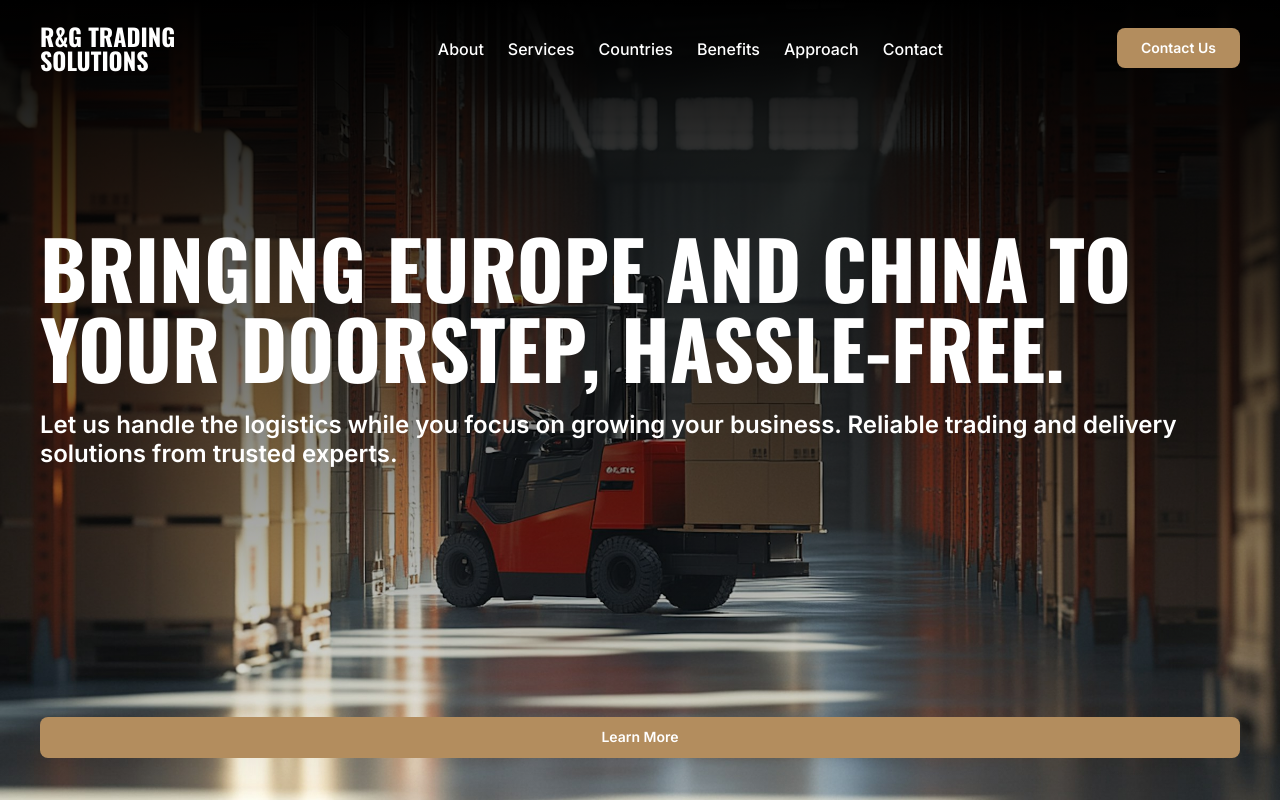
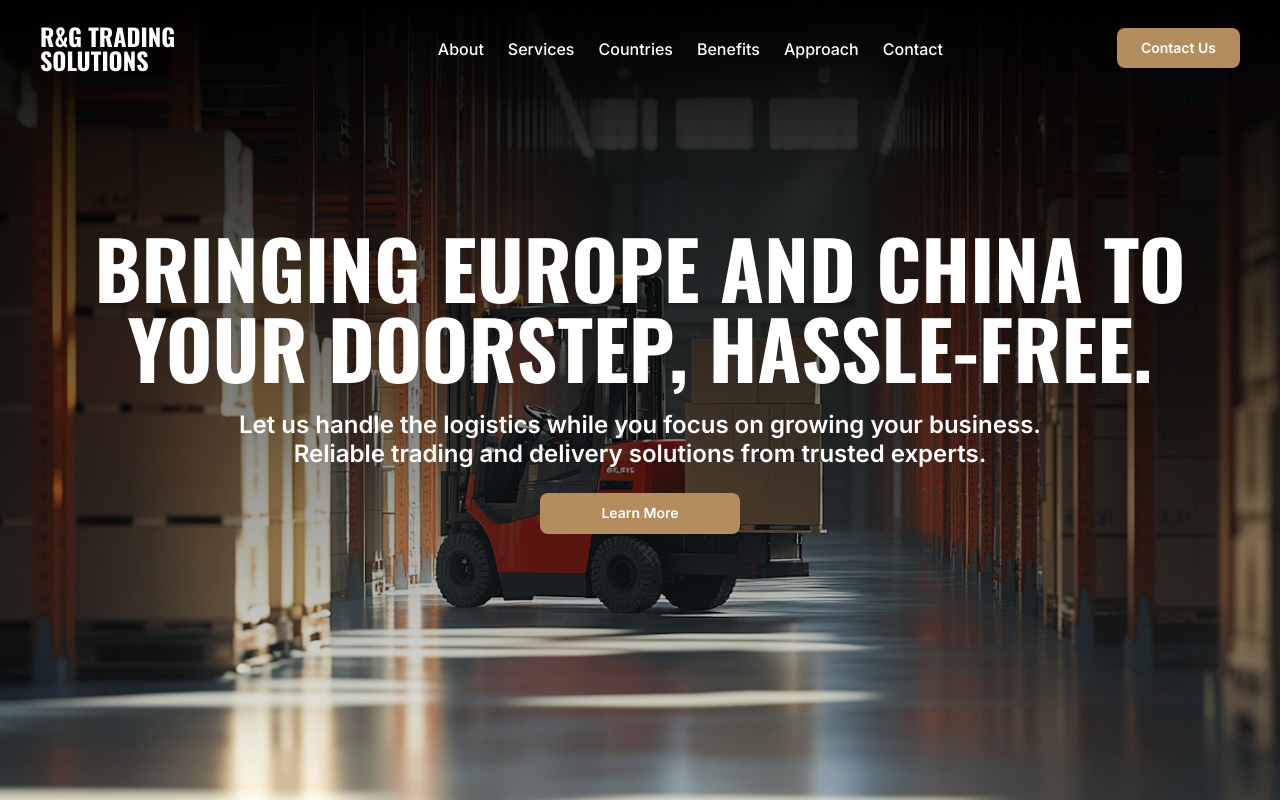
Before and after one commit to DevDugg/r-g-solutions, a Next.js app: page / in a window 1280 px wide. Built offline with nearby package versions, Linux system fonts and the light colour scheme.

Commit message:
responsive fix

```diff
--- a/src/components/sections/hero.tsx
+++ b/src/components/sections/hero.tsx
@@ -17,19 +17,14 @@ const Hero = () => {
       />
       <div className="gradient size-full absolute top-0 left-0 bg-[linear-gradient(180deg,#000000_0%,rgba(0,0,0,0)_100%)] pointer-events-none select-none -z-10"></div>
       <Container
-        className="flex flex-col justify-between gap-6 pt-[28.43dvh] text-WHITE h-full DESKTOP:justify-normal DESKTOP:items-center"
+        className="flex flex-col justify-between gap-6 pt-[28.43dvh] text-WHITE h-full WIDE:justify-normal WIDE:items-center"
         parentClassName="h-full"
       >
-        <div className="flex flex-col gap-6 text-left DESKTOP:text-center">
+        <div className="flex flex-col gap-6 text-left WIDE:text-center WIDE:items-center">
           <h1 className="hero-title">{hero.title}</h1>
-          <p className="body-text TABLET:hero-subtitle DESKTOP:body-text">{hero.description}</p>
+          <p className="body-text TABLET:hero-subtitle WIDE:max-w-[70%] DESKTOP:body-text">{hero.description}</p>
         </div>
-        <Button
-          label={hero.cta.label}
-          animateHover
-          className="w-full mb-[42px] DESKTOP:w-[200px]"
-          href={hero.cta.href}
-        />
+        <Button label={hero.cta.label} animateHover className="w-full mb-[42px] WIDE:w-[200px]" href={hero.cta.href} />
       </Container>
     </div>
   );
```
